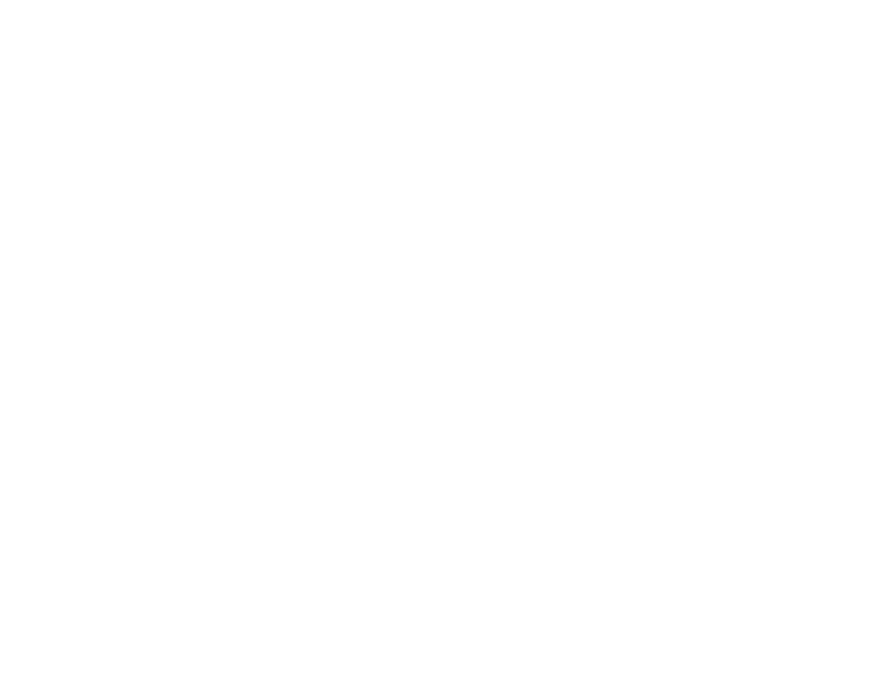
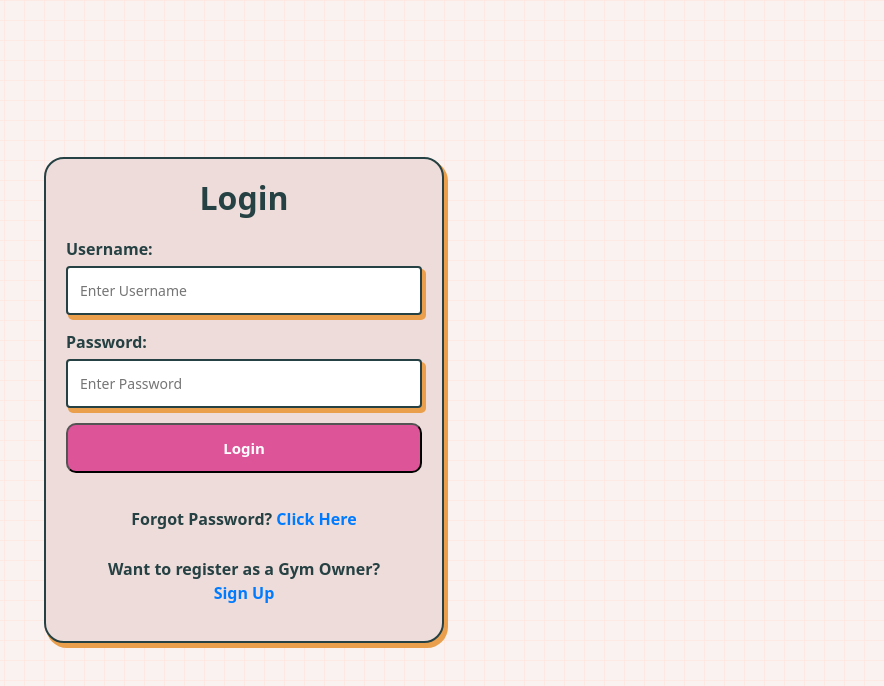
Before and after one commit to suryansh2206/Gym-Intellect, a React (Create React App) app in the folder React_App/: page /login in a window 1280 px wide. Before the commit this address had no page. Shown: the top 686 px of the page, without its empty margins (396-1280 px from the left). Built offline with nearby package versions, Linux system fonts and the light colour scheme.

Commit message:
added forgot password functionality

```diff
--- a/React_App/src/App.js
+++ b/React_App/src/App.js
@@ -12,18 +12,19 @@
 
   return (
     <Routes>
-      {/* Public Routes */}
-      <Route path="/" element={<LoginForm />} />
+      {/* Redirect from root to /login */}
+      <Route path="/" element={<Navigate to="/login" replace />} />
+      <Route path="/login" element={<LoginForm />} />
       <Route path="/signupOwner" element={<SignupFormOwner />} />
 
       {/* Protected Route */}
       <Route
         path="/homeOwner"
-        element={isAuthenticated ? <HomeOwner /> : <Navigate to="/" replace />}
+        element={isAuthenticated ? <HomeOwner /> : <Navigate to="/login" replace />}
       />
       <Route
         path="/homeMember"
-        element={isAuthenticated ? <HomeMember /> : <Navigate to="/" replace />}
+        element={isAuthenticated ? <HomeMember /> : <Navigate to="/login" replace />}
       />
     </Routes>
   );
--- a/React_App/src/Components/Authentication/LoginForm.css
+++ b/React_App/src/Components/Authentication/LoginForm.css
@@ -86,3 +86,24 @@
   color: green;
   margin-top: 10px;
 }
+
+/* Add these to your existing CSS */
+.error-message {
+  color: #dc3545;
+  font-size: 0.9rem;
+  margin-top: 0.25rem;
+}
+
+.login-links {
+  margin-top: 1.5rem;
+  text-align: center;
+}
+
+.login-links a {
+  color: #007bff;
+  text-decoration: none;
+}
+
+.login-links a:hover {
+  text-decoration: underline;
+}
--- a/React_App/src/Components/Authentication/LoginForm.js
+++ b/React_App/src/Components/Authentication/LoginForm.js
@@ -1,37 +1,90 @@
-import React, { useState } from "react";
-import { Link, useNavigate } from "react-router-dom";
+import React, { useState, useEffect } from "react";
+import { Link, useNavigate, useLocation } from "react-router-dom";
 import { useDispatch, useSelector } from "react-redux";
-import { loginSuccess } from "../../reduxStore/authSlice"; // Import the loginSuccess action
+import { loginSuccess } from "../../reduxStore/authSlice";
 import "./LoginForm.css";
 
 const LoginForm = () => {
   const [formData, setFormData] = useState({
     username: "",
     password: "",
+    email: "",
   });
   const [errorMessage, setErrorMessage] = useState("");
+  const [errors, setErrors] = useState({});
   const [isSubmitting, setIsSubmitting] = useState(false);
+  const [view, setView] = useState("login"); // 'login', 'forgot', 'reset'
 
   const isAuthenticated = useSelector((state) => state.auth.isAuthenticated);
   const dispatch = useDispatch();
   const navigate = useNavigate();
+  const location = useLocation();
+
+  // Check for reset token in URL
+  useEffect(() => {
+    const queryParams = new URLSearchParams(location.search);
+    const token = queryParams.get("token");
+    if (token) {
+      setView("reset");
+    }
+  }, [location]);
 
   const handleChange = (e) => {
-    setFormData({ ...formData, [e.target.name]: e.target.value });
-    setErrorMessage(""); // Clear error message when user modifies input
+    const { name, value } = e.target;
+    setFormData({ ...formData, [name]: value });
+    setErrors({ ...errors, [name]: "" });
+    setErrorMessage("");
   };
 
-  const isFormValid =
-    formData.username.trim() !== "" && formData.password.trim() !== "";
+  const validateForm = () => {
+    let isValid = true;
+    const newErrors = {};
 
-  const handleSubmitLogin = async (e) => {
-    e.preventDefault();
+    switch (view) {
+      case "login":
+        if (!formData.username.trim()) {
+          newErrors.username = "Username is required";
+          isValid = false;
+        }
+        if (!formData.password) {
+          newErrors.password = "Password is required";
+          isValid = false;
+        }
+        break;
 
-    if (!isFormValid) {
-      setErrorMessage("Please fill in all fields.");
-      return;
+      case "forgot":
+        if (!formData.email.trim()) {
+          newErrors.email = "Email is required";
+          isValid = false;
+        } else if (!/\S+@\S+\.\S+/.test(formData.email)) {
+          newErrors.email = "Invalid email address";
+          isValid = false;
+        }
+        break;
+
+      case "reset":
+        if (!formData.password) {
+          newErrors.password = "Password is required";
+          isValid = false;
+        } else if (formData.password.length < 6) {
+          newErrors.password = "Password must be at least 6 characters";
+          isValid = false;
+        }
+        break;
+
+      default:
+        console.error(`Unexpected view state: ${view}`);
+        isValid = false;
+        break;
     }
 
+    setErrors(newErrors);
+    return isValid;
+  };
+
+  const handleLogin = async (e) => {
+    e.preventDefault();
+    if (!validateForm()) return;
     setIsSubmitting(true);
 
     try {
@@ -43,39 +96,97 @@
 
       if (response.ok) {
         const userData = await response.json();
-        console.log(JSON.stringify(userData, null, 2)); // Log user data
-        dispatch(loginSuccess(userData)); // Dispatch login success action
+        dispatch(loginSuccess(userData));
 
-        // Redirect based on user role
-        if (userData.role === "ADMIN") {
-          navigate("/adminDashboard"); // Redirect to admin dashboard
-        } else if (userData.role === "GYM_OWNER") {
-          navigate("/homeOwner"); // Redirect to home owner page
-        } else if (userData.role === "MEMBER") {
-          navigate("/homeMember"); // Redirect to home member page
-        }
-      } else if (response.status === 401) {
-        setErrorMessage("Invalid username or password.");
+        // Handle redirection based on role
+        const redirectPath =
+          {
+            ADMIN: "/adminDashboard",
+            GYM_OWNER: "/homeOwner",
+            MEMBER: "/homeMember",
+          }[userData.role] || "/";
+
+        navigate(redirectPath);
       } else {
-        setErrorMessage("Login failed. Please try again later.");
+        const errorData = await response.json();
+        setErrorMessage(errorData.message || "Login failed");
       }
     } catch (error) {
-      console.error("Login error:", error);
-      setErrorMessage("Something went wrong. Please try again.");
+      setErrorMessage("Connection error. Please try again.");
     } finally {
       setIsSubmitting(false);
     }
   };
 
+  const handleForgotPassword = async (e) => {
+    e.preventDefault();
+    if (!validateForm()) return;
+    setIsSubmitting(true);
+
+    try {
+      const response = await fetch(
+        "http://localhost:8081/api/auth/forgot-password",
+        {
+          method: "POST",
+          headers: { "Content-Type": "application/json" },
+          body: JSON.stringify({ email: formData.email }),
+        }
+      );
+
+      if (response.ok) {
+        setErrorMessage("Password reset instructions sent to your email");
+        setFormData({ ...formData, email: "" });
+      } else {
+        const errorData = await response.json();
+        setErrorMessage(errorData.message || "Failed to send reset email");
+      }
+    } catch (error) {
+      setErrorMessage("Connection error. Please try again.");
+    } finally {
+      setIsSubmitting(false);
+    }
+  };
+
+  const handleResetPassword = async (e) => {
+    e.preventDefault();
+    if (!validateForm()) return;
+    setIsSubmitting(true);
+
+    const token = new URLSearchParams(location.search).get("token");
+
+    try {
+      const response = await fetch(
+        "http://localhost:8081/api/auth/reset-password",
+        {
+          method: "POST",
+          headers: { "Content-Type": "application/json" },
+          body: JSON.stringify({
+            token,
+            newPassword: formData.password,
+          }),
+        }
+      );
+
+      if (response.ok) {
+        setErrorMessage("Password reset successfully. You can now login.");
+        setView("login");
+        setFormData({ username: "", password: "", email: "" });
+      } else {
+        const errorData = await response.json();
+        setErrorMessage(errorData.message || "Password reset failed");
+      }
+    } catch (error) {
+      setErrorMessage("Connection error. Please try again.");
+    } finally {
+      setIsSubmitting(false);
+    }
+  };
+
+  const renderForm = () => {
+    switch (view) {
+      case "login":
         return (
-    <div className="login-form-container">
-      <div className="login-form-wrapper">
-        <h2>Login</h2>
-        <br />
-        {isAuthenticated ? (
-          <p>You are already logged in!</p>
-        ) : (
-          <form onSubmit={handleSubmitLogin}>
+          <form onSubmit={handleLogin}>
             <div className="login-form-group">
               <label htmlFor="username">Username:</label>
               <input
@@ -84,9 +195,11 @@
                 name="username"
                 value={formData.username}
                 onChange={handleChange}
-                required
                 placeholder="Enter Username"
               />
+              {errors.username && (
+                <p className="error-message">{errors.username}</p>
+              )}
             </div>
             <div className="login-form-group">
               <label htmlFor="password">Password:</label>
@@ -96,30 +209,118 @@
                 name="password"
                 value={formData.password}
                 onChange={handleChange}
-                required
                 placeholder="Enter Password"
               />
+              {errors.password && (
+                <p className="error-message">{errors.password}</p>
+              )}
             </div>
-            <button
-              type="submit"
-              className="login-btn"
-              disabled={!isFormValid || isSubmitting}
-            >
+            <button type="submit" className="login-btn" disabled={isSubmitting}>
               {isSubmitting ? "Logging In..." : "Login"}
             </button>
           </form>
+        );
+
+      case "forgot":
+        return (
+          <form onSubmit={handleForgotPassword}>
+            <div className="login-form-group">
+              <label htmlFor="email">Email:</label>
+              <input
+                type="email"
+                id="email"
+                name="email"
+                value={formData.email}
+                onChange={handleChange}
+                placeholder="Enter your email"
+              />
+              {errors.email && <p className="error-message">{errors.email}</p>}
+            </div>
+            <button type="submit" className="login-btn" disabled={isSubmitting}>
+              {isSubmitting ? "Sending..." : "Send Reset Link"}
+            </button>
+          </form>
+        );
+
+      case "reset":
+        return (
+          <form onSubmit={handleResetPassword}>
+            <div className="login-form-group">
+              <label htmlFor="password">New Password:</label>
+              <input
+                type="password"
+                id="password"
+                name="password"
+                value={formData.password}
+                onChange={handleChange}
+                placeholder="Enter new password"
+              />
+              {errors.password && (
+                <p className="error-message">{errors.password}</p>
               )}
+            </div>
+            <button type="submit" className="login-btn" disabled={isSubmitting}>
+              {isSubmitting ? "Resetting..." : "Reset Password"}
+            </button>
+          </form>
+        );
+
+      default:
+        return null;
+    }
+  };
+
+  return (
+    <div className="login-form-container">
+      <div className="login-form-wrapper">
+        {isAuthenticated ? (
+          <p>You are already logged in!</p>
+        ) : (
+          <>
+            <h2>
+              {view === "login" && "Login"}
+              {view === "forgot" && "Forgot Password"}
+              {view === "reset" && "Reset Password"}
+            </h2>
+
+            {renderForm()}
+
+            <div className="login-links">
+              {view === "login" ? (
+                <>
                   <p className="login-link">
-          Forgot Password? <Link to="/forgot-password">Click Here</Link>
+                    Forgot Password?{" "}
+                    <Link to="#" onClick={() => setView("forgot")}>
+                      Click Here
+                    </Link>
                   </p>
                   <p className="login-link">
-          Want to register as a Gym Owner? <br />{" "}
+                    Want to register as a Gym Owner? <br />
                     <Link to="/signupOwner">Sign Up</Link>
                   </p>
+                </>
+              ) : view === "forgot" ? (
+                <p className="login-link">
+                  Remember your password?{" "}
+                  <Link to="#" onClick={() => setView("login")}>
+                    Login Here
+                  </Link>
+                </p>
+              ) : (
+                <p className="login-link">
+                  <Link to="#" onClick={() => setView("login")}>
+                    Back to Login
+                  </Link>
+                </p>
+              )}
+            </div>
+
             {errorMessage && (
               <p className="error-message" aria-live="polite">
                 {errorMessage}
               </p>
+            )}
+          </>
         )}
       </div>
     </div>
```
Lines whose indentation alone changed are shown as unchanged.
